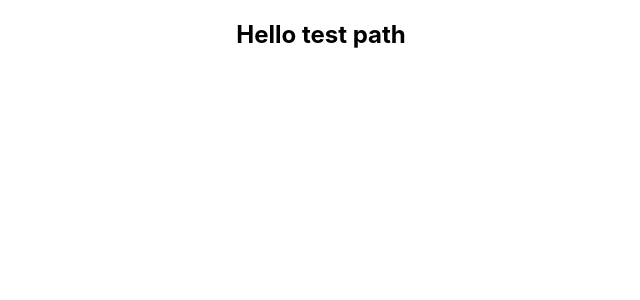
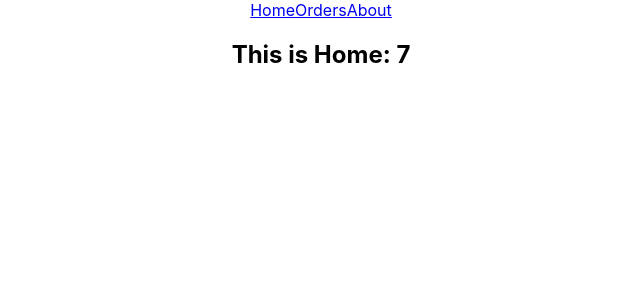
Before and after one commit to rasel497/t-shirt-sale-point, a React (Create React App) app: page / in a window 1280 px wide. Shown: the top 300 px of the page, without its empty margins (319-959 px from the left). Built offline with nearby package versions, Linux system fonts and the light colour scheme.

Commit message:
easy way show t-shirts length from json data

```diff
--- a/src/App.js
+++ b/src/App.js
@@ -1,11 +1,25 @@
 import { createBrowserRouter, RouterProvider } from 'react-router-dom';
 import './App.css';
+import Home from './componants/Home/Home';
+import Orders from './componants/Orders/Orders';
+import Main from './layouts/Main';
 
 function App() {
   const router = createBrowserRouter([
     {
       path: '/',
-      element: <h2>Hello test path</h2>
+      element: <Main></Main>,
+      children: [
+        {
+          path: '/',
+          loader: () => fetch('tshirts.json'),
+          element: <Home></Home>
+        },
+        {
+          path: '/orders',
+          element: <Orders></Orders>
+        }
+      ]
     }
   ]);
 
--- /dev/null
+++ b/src/componants/Header/Header.js
@@ -0,0 +1,14 @@
+import React from 'react';
+import { Link } from 'react-router-dom';
+
+const Header = () => {
+    return (
+        <nav>
+            <Link to={'/'}>Home</Link>
+            <Link to={'/orders'}>Orders</Link>
+            <Link to={'/about'}>About</Link>
+        </nav>
+    );
+};
+
+export default Header;
--- /dev/null
+++ b/src/componants/Home/Home.js
@@ -0,0 +1,13 @@
+import React from 'react';
+import { useLoaderData } from 'react-router-dom';
+
+const Home = () => {
+    const tshirts = useLoaderData();
+    return (
+        <div>
+            <h2>This is Home: {tshirts.length}</h2>
+        </div>
+    );
+};
+
+export default Home;
--- /dev/null
+++ b/src/componants/Orders/Orders.js
@@ -0,0 +1,11 @@
+import React from 'react';
+
+const Orders = () => {
+    return (
+        <div>
+            <h2>This is orders</h2>
+        </div>
+    );
+};
+
+export default Orders;
--- /dev/null
+++ b/src/layouts/Main.js
@@ -0,0 +1,14 @@
+import React from 'react';
+import { Outlet } from 'react-router-dom';
+import Header from '../componants/Header/Header';
+
+const Main = () => {
+    return (
+        <div>
+            <Header></Header>
+            <Outlet></Outlet>
+        </div>
+    );
+};
+
+export default Main;
```
Also changed, not shown: src/__steps.js (added, +12 -0 lines), src/componants/Header/Header.css (added), src/componants/Home/Home.css (added), src/componants/Orders/Orders.css (added), src/componants/T-shirt/T-shirt.css (added), src/componants/T-shirt/T-shirt.js (added).
